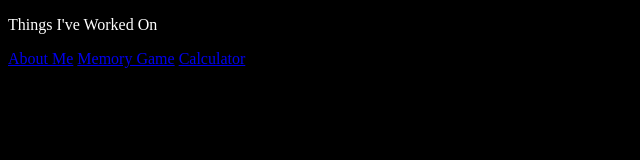
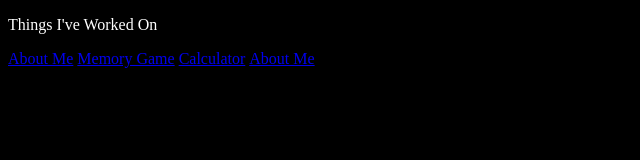
Before and after one commit to SizzleTheSoda/SizzleTheSoda.GitHub.io, a plain HTML site: page index.html in a window 1280 px wide. Shown: the full height of the page, 0-640 px from the left. Drawn offline with Linux system fonts and the light colour scheme.

Commit message:
adding loading screen to navbar

```diff
--- a/index.html
+++ b/index.html
@@ -16,6 +16,9 @@
             <a href="UpdatedGitFiles/Pages/MemoGame/memorygame.html">Memory Game</a>
         </li>
         <li> <a href="UpdatedGitFiles/Pages/Calc/Calculator.html">Calculator</a>
+            <li>
+                <a href="UpdatedGitFiles/Pages/LoadingScreen/LoadingScreenHTML">About Me</a>
+            </li>
         </li>
 
     </ul>
```
